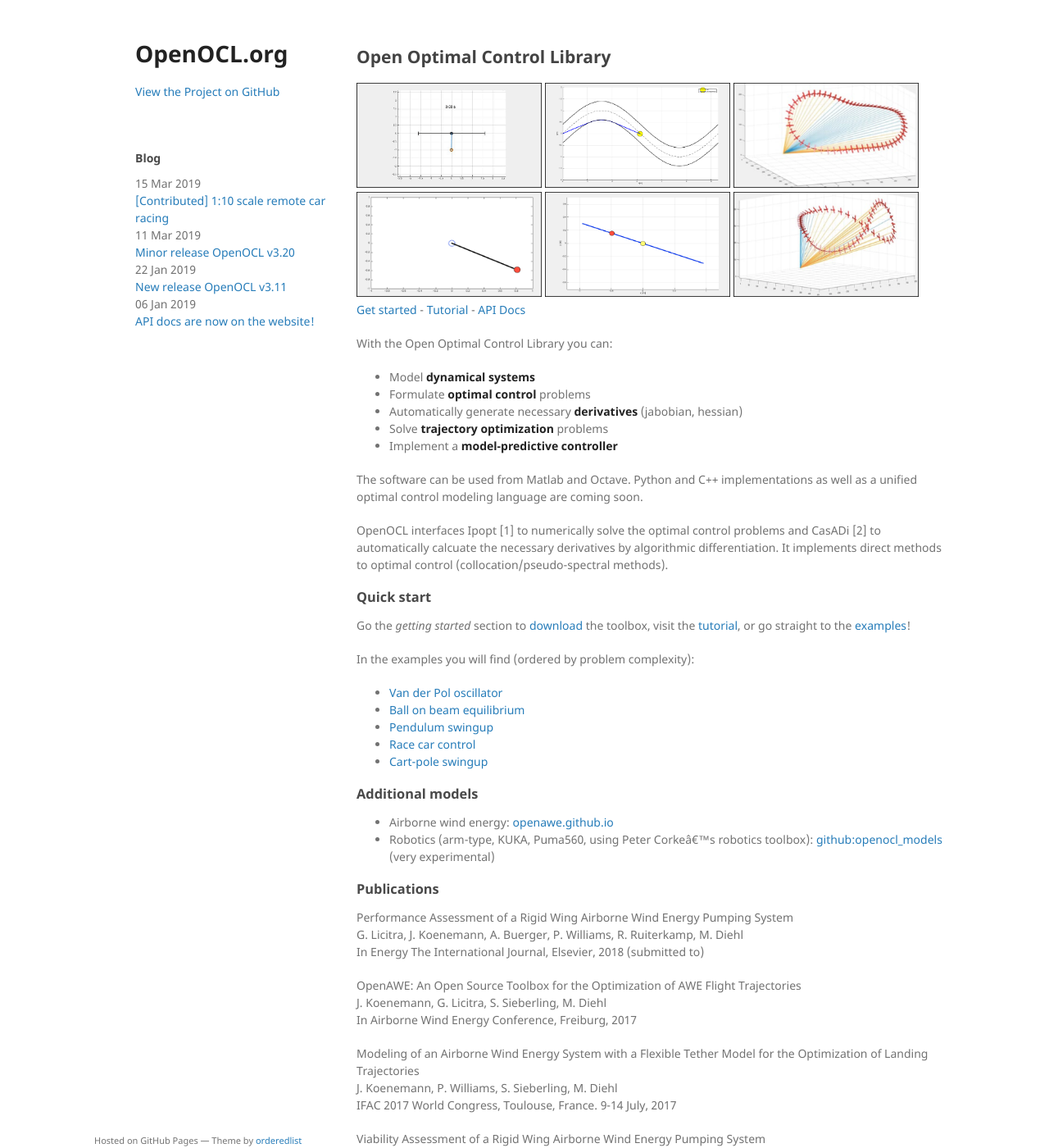
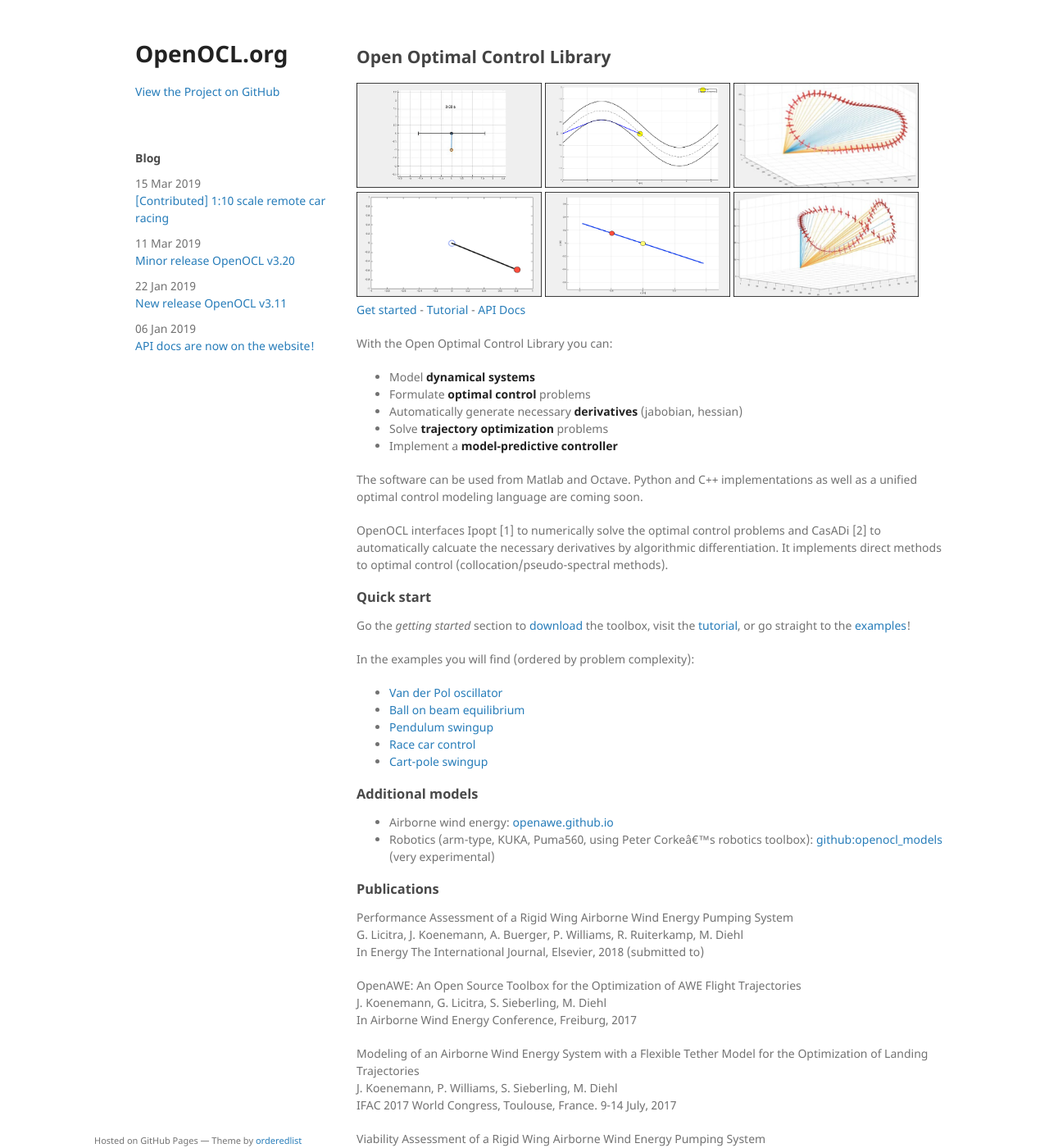
Before and after one commit to OpenOCL/openocl.github.io, a Jekyll site: the page built from index.md, in a window 1280 px wide and 1400 px high. Shown: the whole window at 82% size. Built offline with Jekyll 4.4.1, drawn with Linux system fonts in a browser that asks for light colours; our own code applies the rules of GitHub Pages for plain Markdown files.

Commit message:
Update jekyll-theme-minimal.scss

```diff
--- a/_sass/jekyll-theme-minimal.scss
+++ b/_sass/jekyll-theme-minimal.scss
@@ -146,14 +146,14 @@
   padding-bottom:10px;
 }
 
+header .blog li {
+  margin-bottom: 10px;
+}
+
 .left-pane {
   float:left;
   margin-top: 131px;
   padding-left: 50px;
-}
-
-.left-pane .blog li {
-  margin-bottom: 10px;
 }
 
 strong {
```
